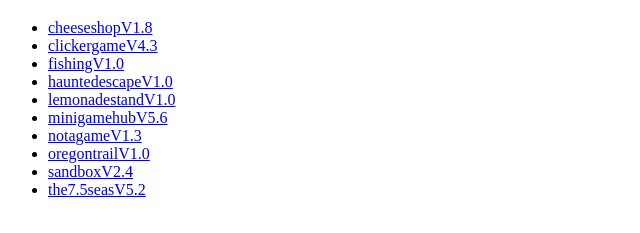
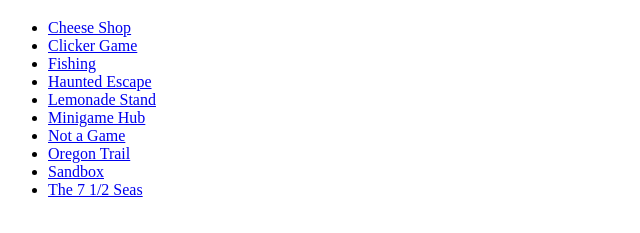
Before and after one commit to rellecc/games, a plain HTML site: page index.html in a window 1280 px wide. Shown: the part 61-294 px from the top of the page, without its empty margins (0-640 px from the left). Drawn offline with Linux system fonts and the light colour scheme.

Commit message:
Update index.html

```diff
--- a/index.html
+++ b/index.html
@@ -6,17 +6,16 @@
 <body>
   <h1>My HTML Games</h1>
   <ul>
-    <li><a href="cheeseshopV1.8 .html">cheeseshopV1.8 </a></li>
-    <li><a href="clickergameV4.3.html">clickergameV4.3</a></li>
-    <li><a href="fishingV1.0.html">fishingV1.0</a></li>
-    <li><a href="hauntedescapeV1.0.html">hauntedescapeV1.0</a></li>
-    <li><a href="lemonadestandV1.0.html">lemonadestandV1.0</a></li>
-    <li><a href="minigamehubV5.6.html">minigamehubV5.6</a></li>
-    <li><a href="notagameV1.3.html">notagameV1.3</a></li>
-    <li><a href="oregontrailV1.0.html">oregontrailV1.0</a></li>
-    <li><a href="sandboxV2.4.html">sandboxV2.4</a></li>
-    <li><a href="the7.5seasV5.2.html">the7.5seasV5.2</a></li>
-  </ul>
+    <li><a href="cheeseshopV1.8.html">Cheese Shop</a></li>
+    <li><a href="clickergameV4.3.html">Clicker Game</a></li>
+    <li><a href="fishingV1.0.html">Fishing</a></li>
+    <li><a href="hauntedescapeV1.0.html">Haunted Escape</a></li>
+    <li><a href="lemonadestandV1.0.html">Lemonade Stand</a></li>
+    <li><a href="minigamehubV5.6.html">Minigame Hub</a></li>
+    <li><a href="notagameV1.3.html">Not a Game</a></li>
+    <li><a href="oregontrailV1.0.html">Oregon Trail</a></li>
+    <li><a href="sandboxV2.4.html">Sandbox</a></li>
+    <li><a href="the7.5seasV5.2.html">The 7 1/2 Seas</a></li>
   </ul>
 </body>
 </html>
```
